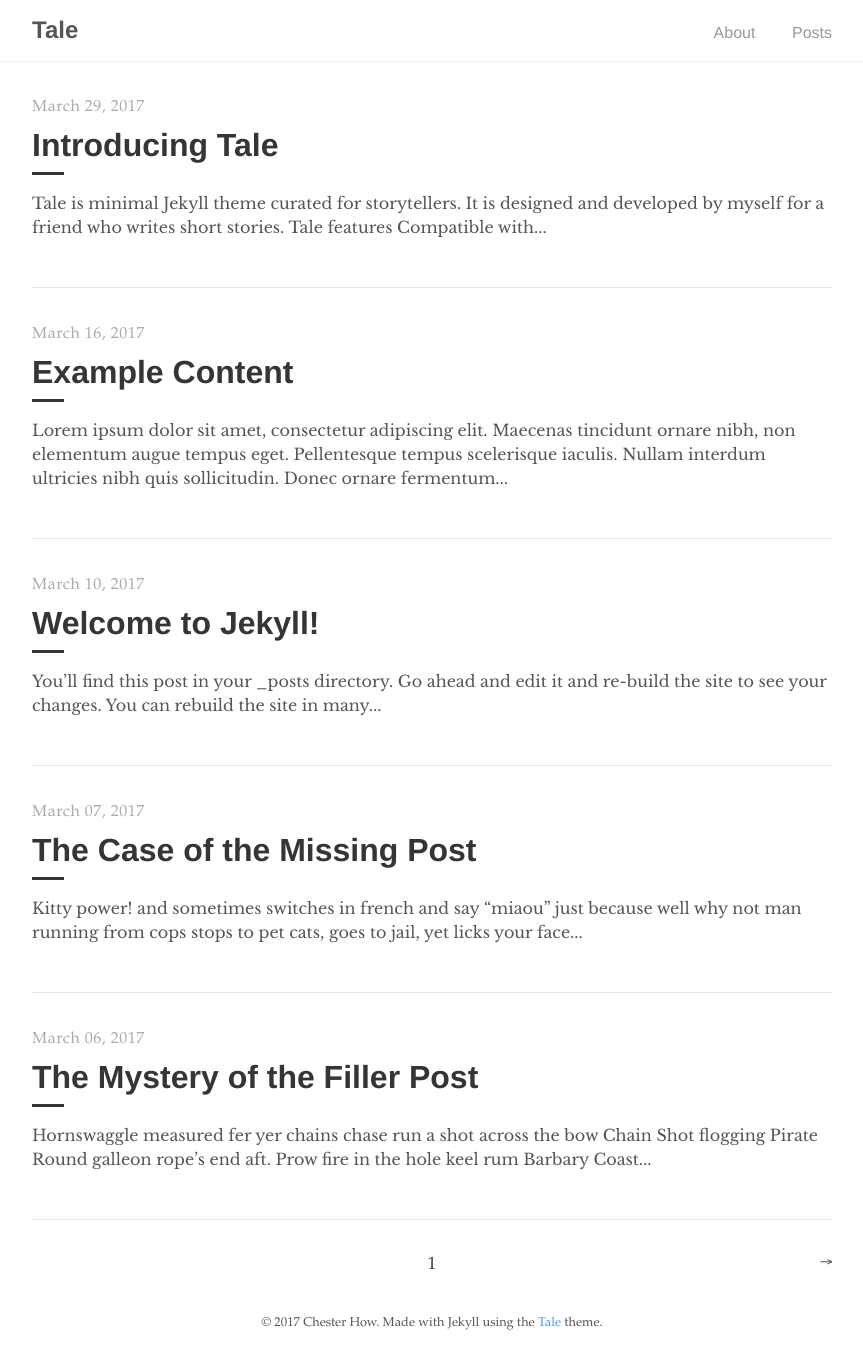
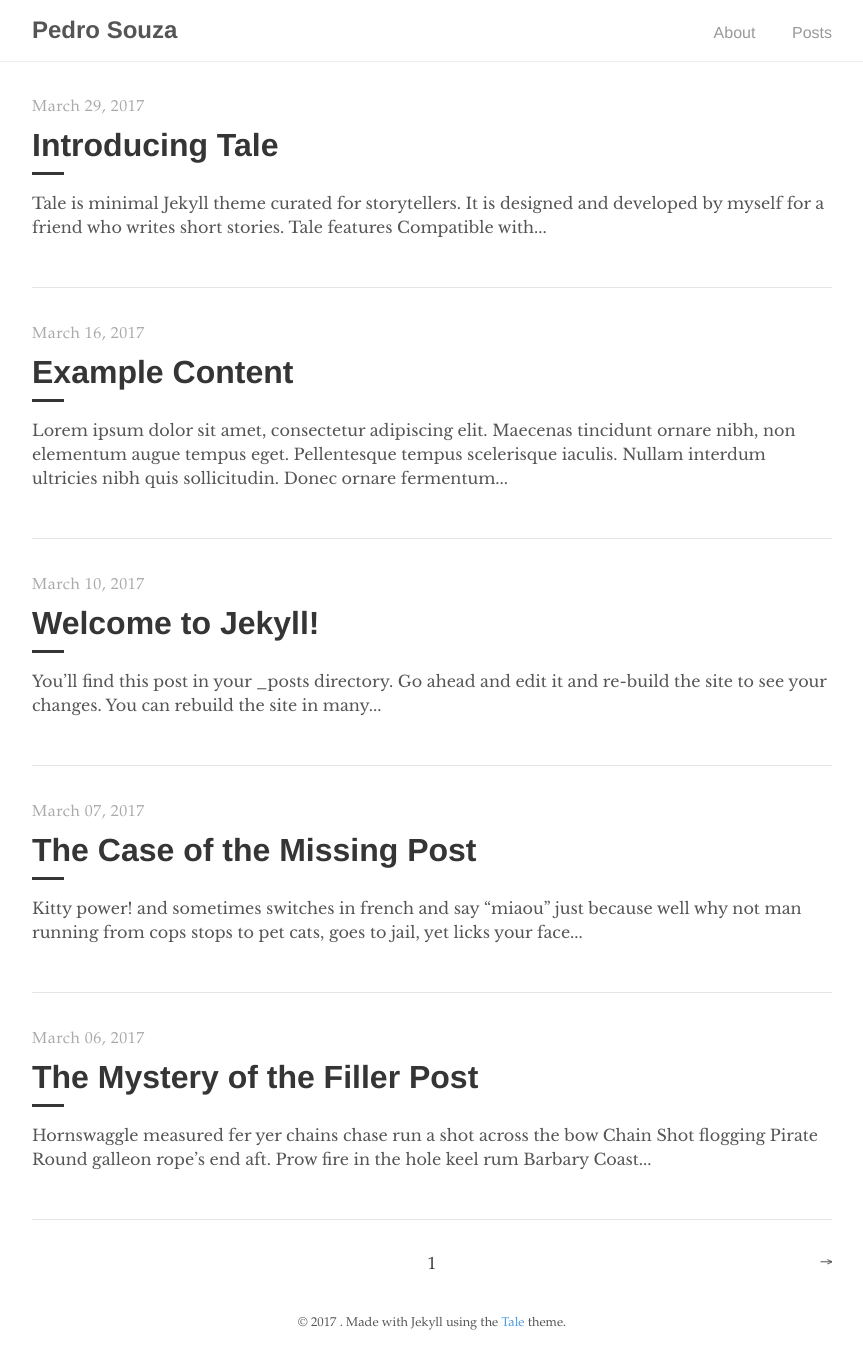
Before and after one commit to Pedro-Souza/pedro-souza.github.io, a Jekyll site: the page built from index.html, in a window 1280 px wide. Shown: the whole page, without its empty margins (208-1071 px from the left). Built offline with Jekyll 4.4.1, drawn with Linux system fonts in a browser that asks for light colours; the list of posts is cut into pages by our own code.

Commit message:
edit config.yml

```diff
--- a/_config.yml
+++ b/_config.yml
@@ -2,7 +2,7 @@
 permalink:      /:year-:month-:day/:title
 
 # Setup
-title:          Tale
+title:          Pedro Souza
 paginate:       5
 baseurl:        ""
 url:            ""
@@ -15,17 +15,6 @@ sass:
 # Build settings
 markdown:       kramdown
 
-# About
-author:
-  name:         Chester How
-  url:          http://chester.how
-  email:        chesterhow@gmail.com
-
-# Custom vars
-version:        3.4.1
-github:
-  repo:         https://github.com/chesterhow/tale
-
 # Gems
 gems:
   - jekyll-paginate
```
